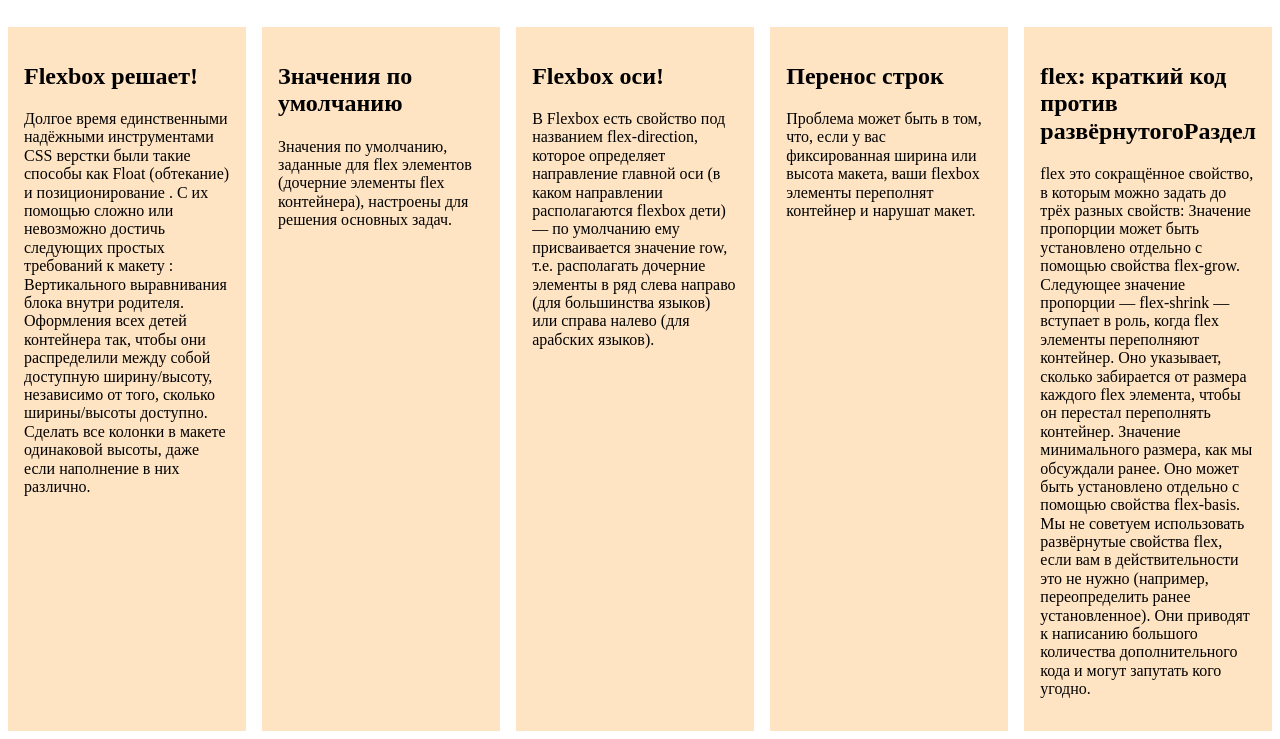
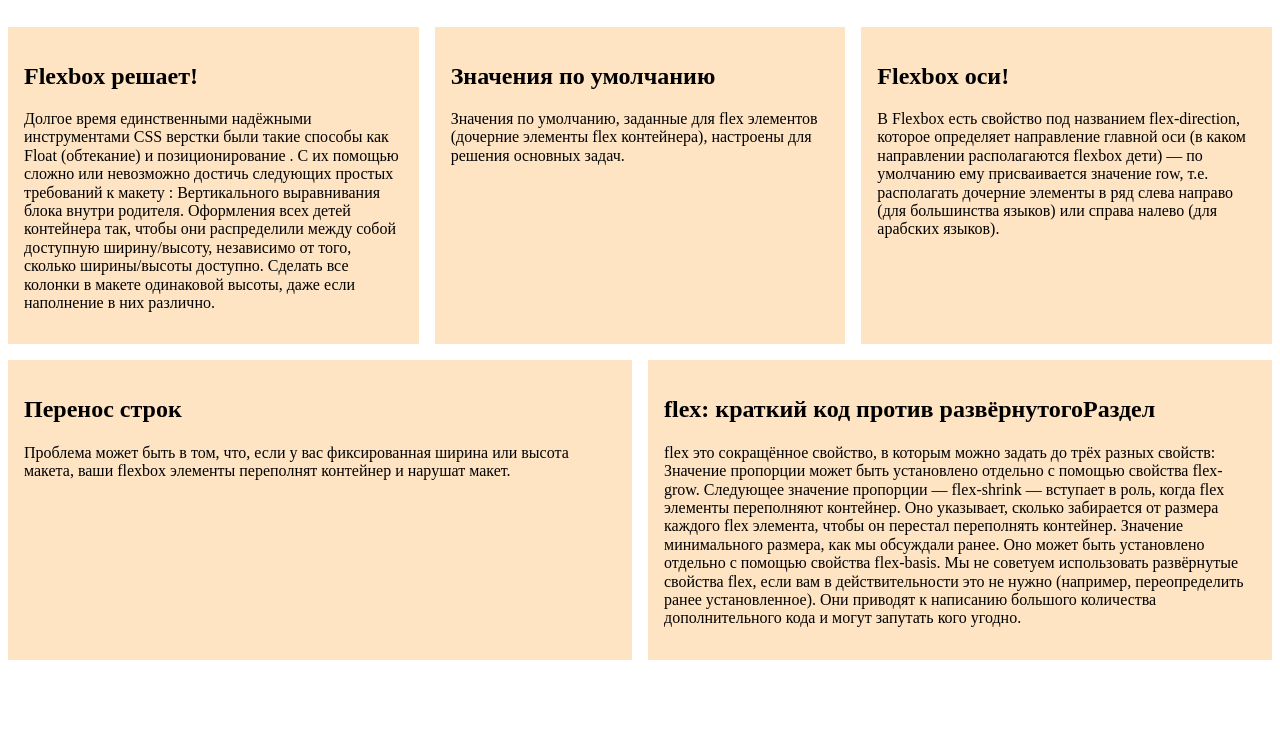
Before and after one commit to mamuryusupov/lesson10, a plain HTML site: page task5/index.html in a window 1280 px wide. Shown: the part 61-800 px from the top of the page. Drawn offline with nearby package versions, Linux system fonts and the light colour scheme.

Commit message:
new code

```diff
--- a/task5/style.css
+++ b/task5/style.css
@@ -16,7 +16,5 @@
        margin: 8px;
        padding: 16px;
        background-color: bisque;
-      flex: 1 1;
-      /*300px;*/
-      /* flex-basis: 300px; */
+       flex: 1 0 300px;
    }
```
Lines whose indentation alone changed are shown as unchanged.
